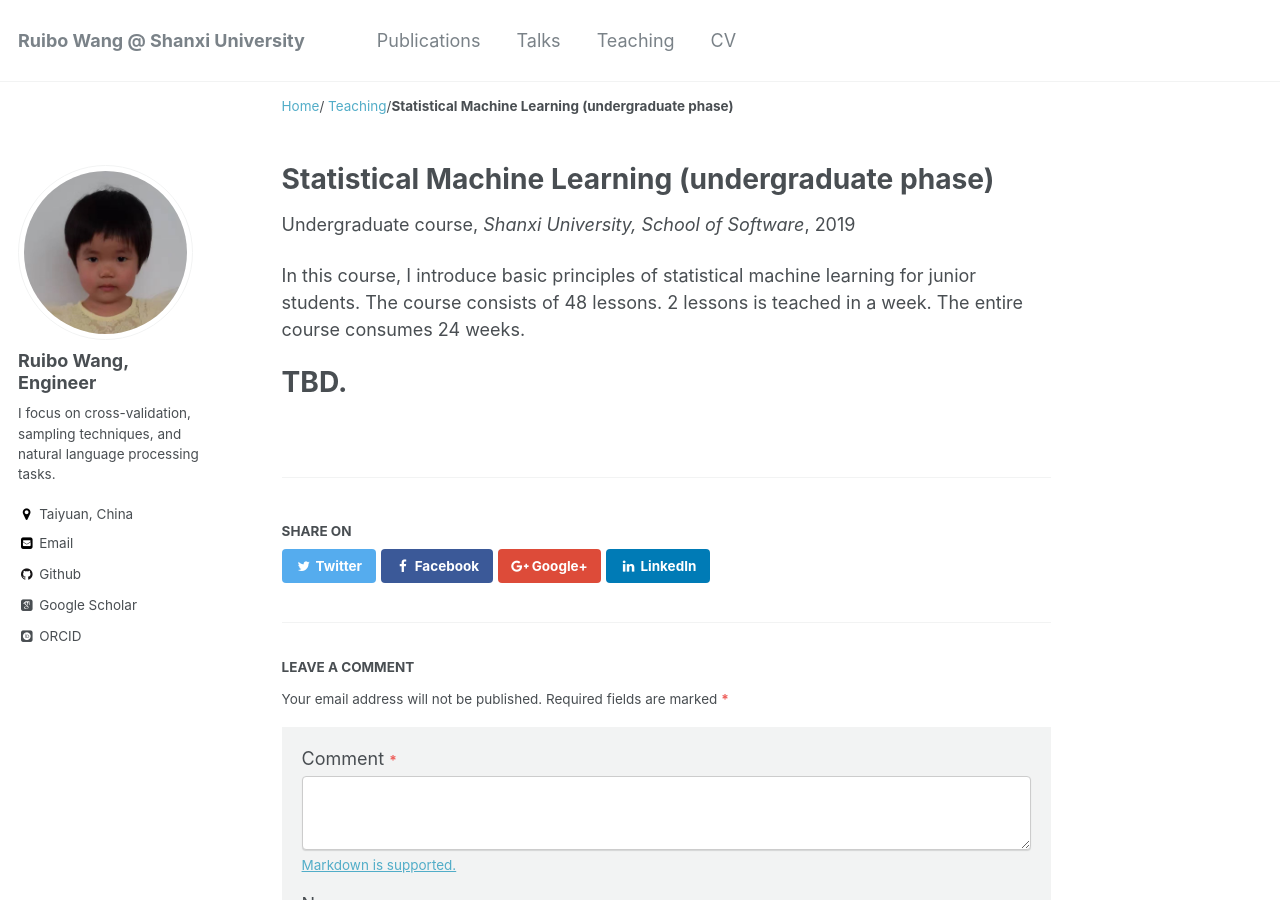
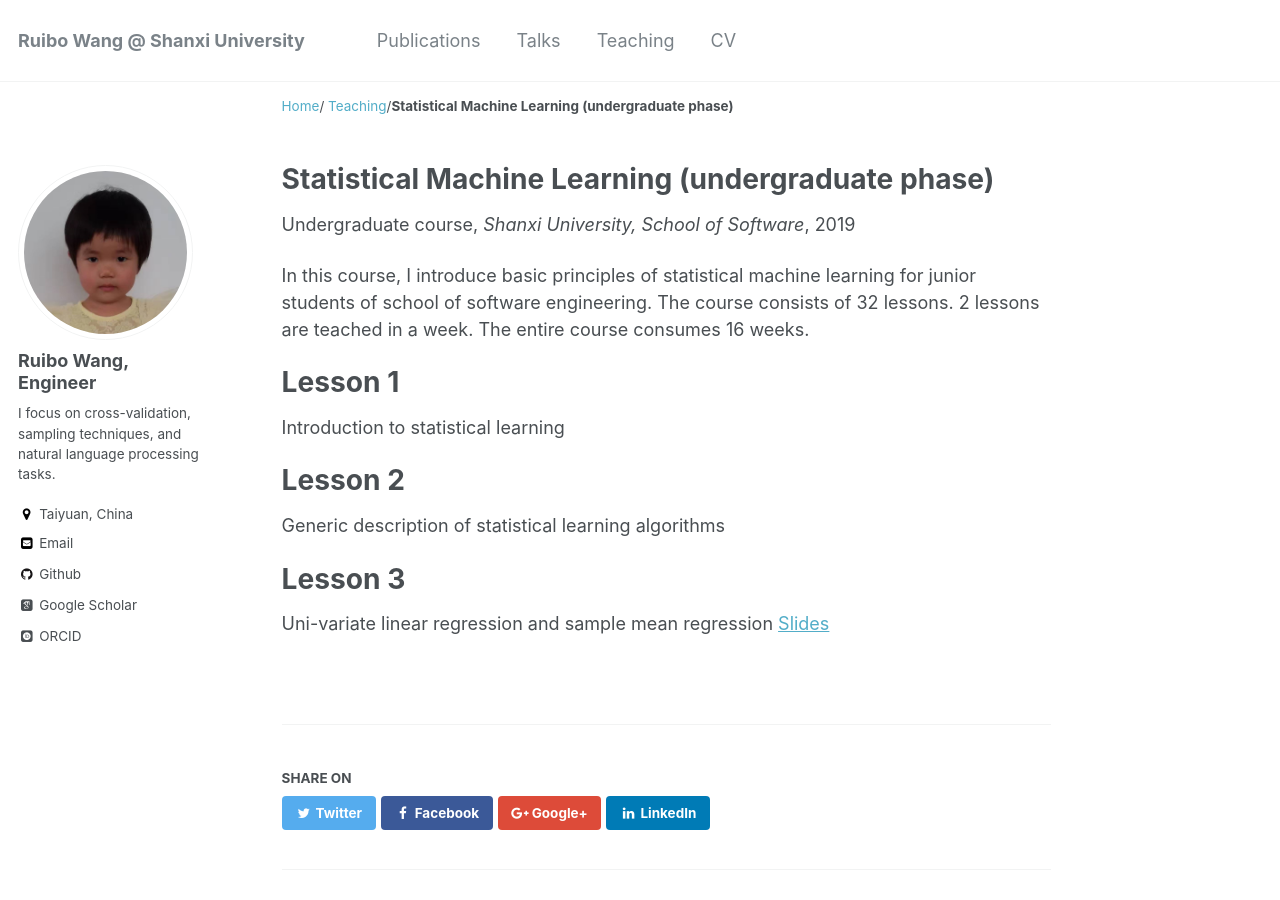
Before and after one commit to RamboWANG/RamboWANG.github.io, a Jekyll site: the page built from _teaching/2019-autumn-teaching-sml.md, in a window 1280 px wide and 900 px high. Built offline with Jekyll 4.4.1, drawn with Linux system fonts in a browser that asks for light colours; some web fonts are replaced.

Commit message:
add slides 3.

```diff
--- a/_teaching/2019-autumn-teaching-sml.md
+++ b/_teaching/2019-autumn-teaching-sml.md
@@ -8,8 +8,18 @@ date: 2019-09-01
 location: "Taiyuan, China"
 ---
 
-In this course, I introduce basic principles of statistical machine learning for junior students.
-The course consists of 48 lessons. 2 lessons is teached in a week. The entire course consumes 24 weeks.
+In this course, I introduce basic principles of statistical machine learning for junior students of school of software engineering.
+The course consists of 32 lessons. 2 lessons are teached in a week. The entire course consumes 16 weeks.
 
-TBD.
-======
+Lesson 1
+===========
+Introduction to statistical learning
+
+
+Lesson 2
+===========
+Generic description of statistical learning algorithms
+
+Lesson 3
+===========
+Uni-variate linear regression and sample mean regression [Slides](https://rambowang.github.io/files/2019SEStatLearn/slides3.pdf)
```
Also changed, not shown: 1 other file.
